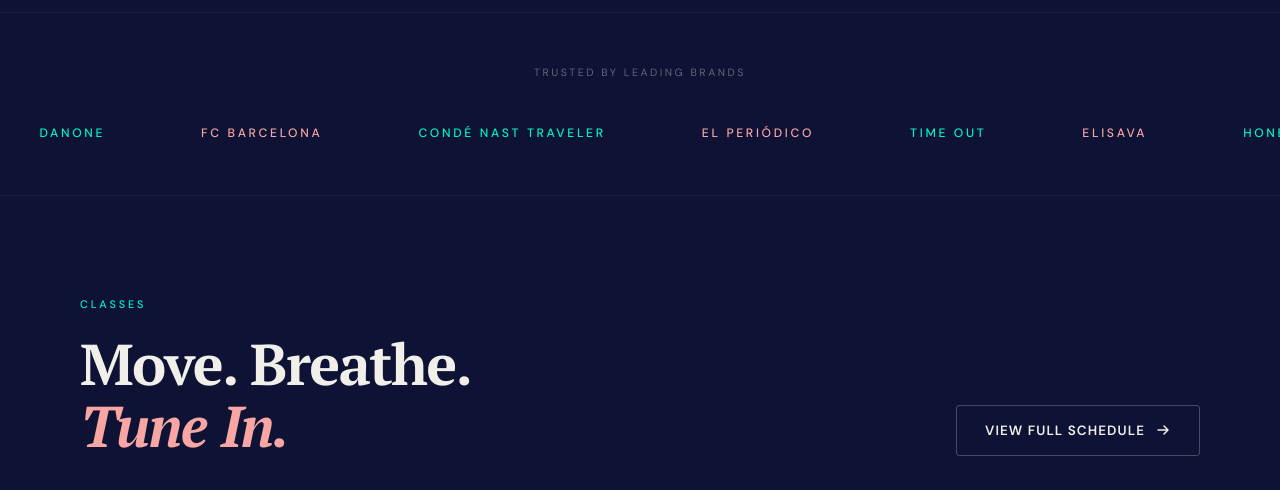
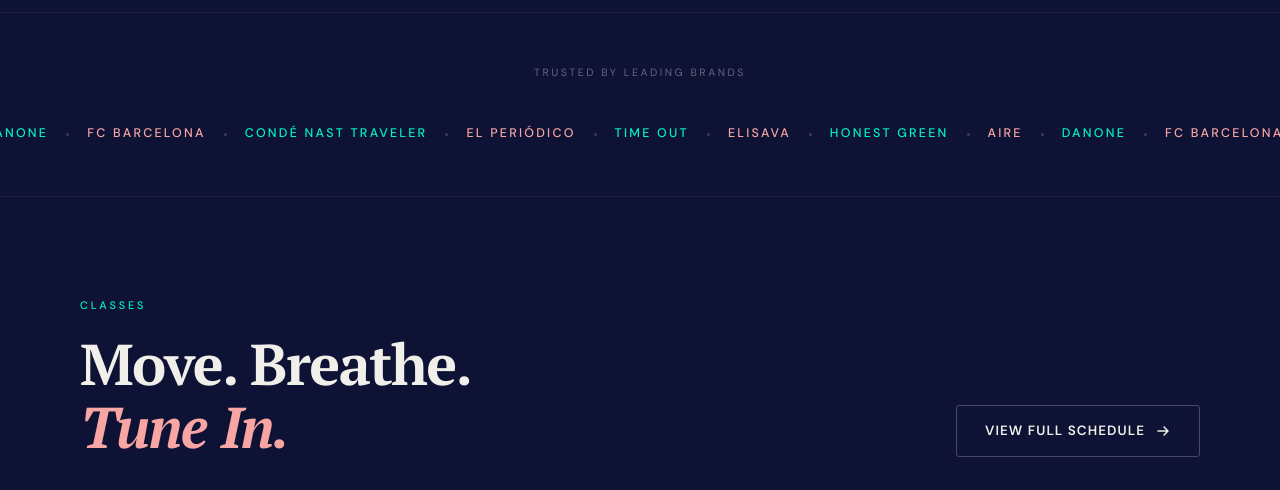
Before and after one commit to marv0611/sabdawebsite, a plain HTML site: page SABDA_v16.html in a window 1280 px wide. Shown: the part 1440-1930 px from the top of the page. Drawn offline with Linux system fonts and the light colour scheme; animation ran at ten frames a second.

Commit message:
v16: tighten marquee spacing (48px→18px), add dot separators, now 5-6 brands visible at once

```diff
--- a/SABDA_v16.html
+++ b/SABDA_v16.html
@@ -225,9 +225,10 @@ section{position:relative;padding:120px 80px;z-index:2}
 /* ── PARTNERS ── */
 .partners{padding:52px 0;overflow:hidden;position:relative;z-index:2;background:transparent;border-bottom:1px solid rgba(240,239,233,.06)}
 .p-label{text-align:center;margin-bottom:42px;font-size:.66rem;letter-spacing:.24em;text-transform:uppercase;color:var(--white38)}
-.mq{display:flex;width:max-content;animation:mq 30s linear infinite}
+.mq{display:flex;align-items:center;width:max-content;animation:mq 28s linear infinite}
 .mq:hover{animation-play-state:paused}
-.mq-item{padding:0 48px;font-size:.76rem;letter-spacing:.22em;text-transform:uppercase;font-weight:500;white-space:nowrap}
+.mq-item{padding:0 18px;font-size:.78rem;letter-spacing:.18em;text-transform:uppercase;font-weight:500;white-space:nowrap}
+.mq-dot{width:3px;height:3px;border-radius:50%;background:rgba(240,239,233,.2);flex-shrink:0}
 @keyframes mq{from{transform:translateX(0)}to{transform:translateX(-50%)}}
 
 /* ── BOOKING ── */
@@ -974,6 +975,7 @@ const pData=['Honest Green','Aire','Danone','FC Barcelona','Condé Nast Traveler
 const mq=document.getElementById('mq');
 const colors=['#02F3C5','#F8A6A3'];
 [...pData,...pData].forEach((name,i)=>{
+  if(i>0){const dot=document.createElement('span');dot.className='mq-dot';mq.appendChild(dot)}
   const s=document.createElement('span');
   s.className='mq-item';s.textContent=name;s.style.color=colors[i%2];
   mq.appendChild(s);
```
